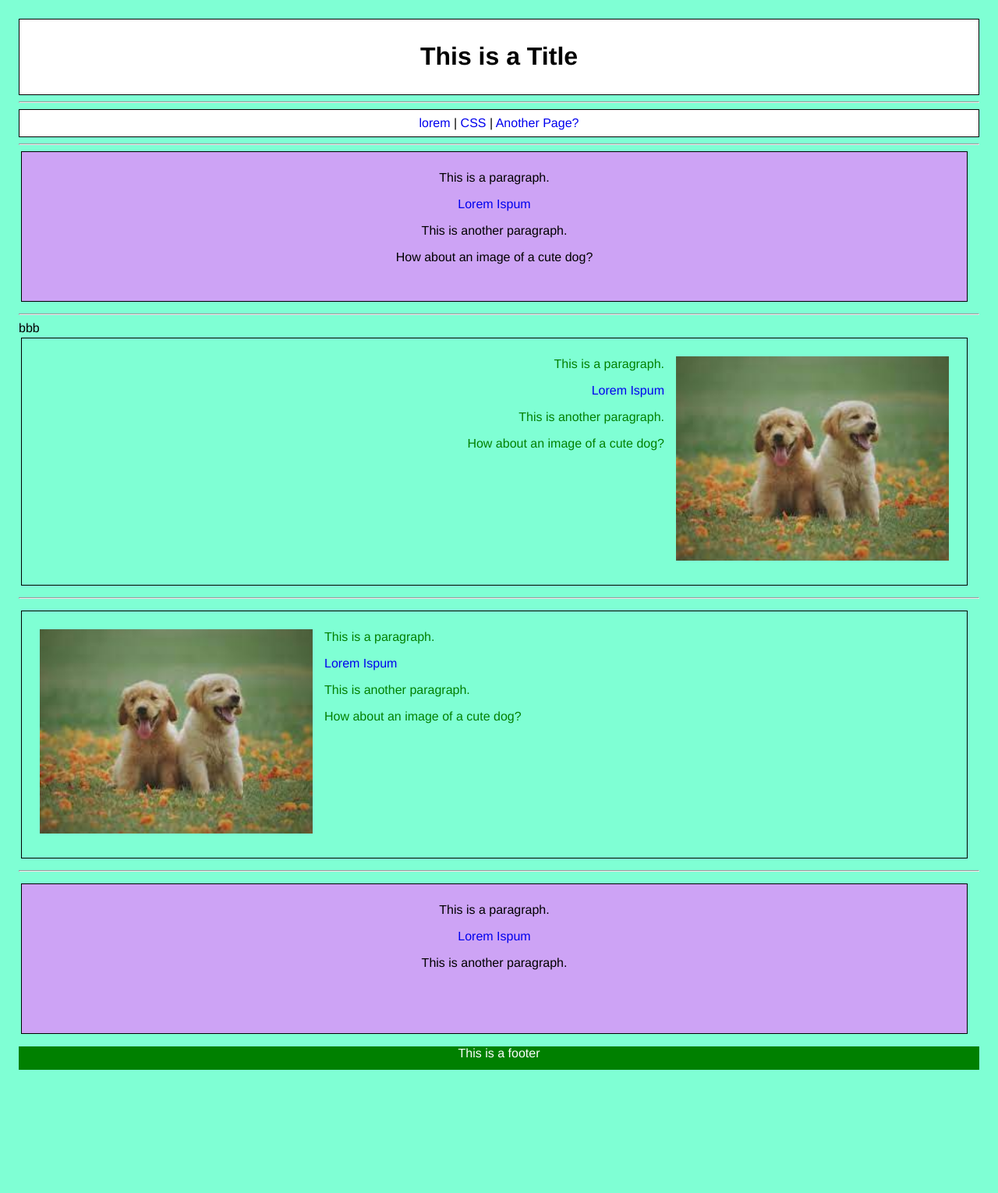
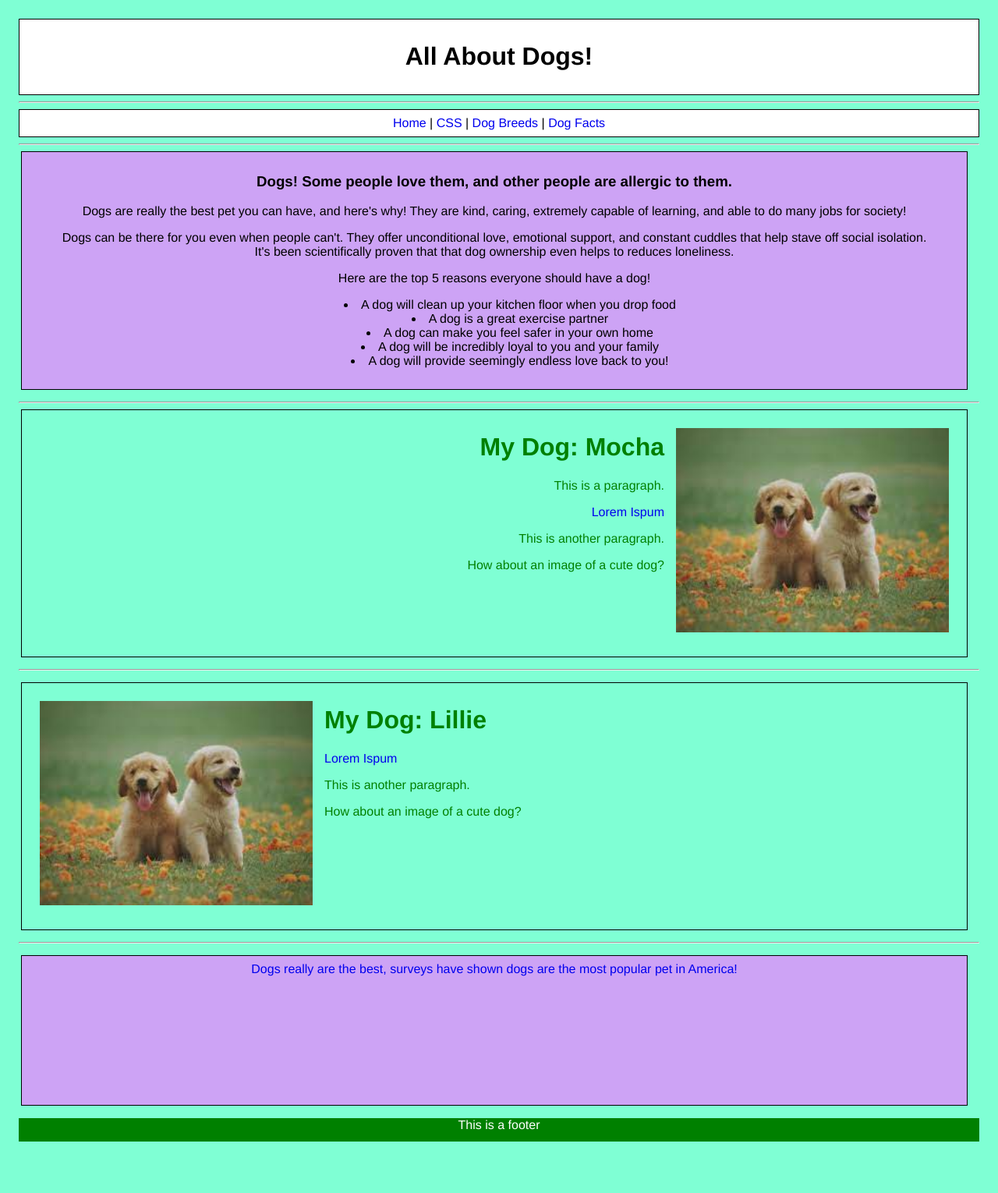
Before and after one commit to EricLindCS/CS112, a PHP site: page /html/index.html in a window 1280 px wide. Shown: the whole page at 78% size. Before the commit the page ends 1372 px from the top, so only its background shows below. Run offline with PHP 8.4, Linux system fonts and the light colour scheme.

Commit message:
whyyyyyyyyyyyyyyyy

```diff
--- a/Week 2/css/homeCSS.css
+++ b/Week 2/css/homeCSS.css
@@ -48,7 +48,7 @@ float: right;
     color:rgb(0, 0, 0);
     padding:.5em;
     text-align:center;
-    height: 175px;
+    height: 288px;
     background-color: rgb(205, 163, 245);
 }
 
@@ -93,3 +93,8 @@ footer {
     padding: 0,0,0,0;
 
 }
+
+ul {
+    text-align: center;
+    list-style-position: inside;
+}
--- a/Week 2/html/index.html
+++ b/Week 2/html/index.html
@@ -3,10 +3,9 @@
 <html>
 
 <head>
-    <title>My Webpage</title>
+<title>Dogs!</title>
 <link rel="stylesheet" href="../css/homeCSS.css">
-    <style>
-        a:link {
+<style> a:link {
       text-decoration: none;
 }
 
@@ -28,30 +27,40 @@
 <body>
 <header>
     <div class="pageTitle">
-            <h1>This is a Title</h1>
+         <h1>All About Dogs!</h1>
     </div>
     <hr>
     <nav>
-            <a href="../html/index.html">lorem</a> |
-            <a href="../css/homeCSS.css">CSS</a> |
-            <a href="../js/myPageTwo">Another Page?</a>
+        <a href="../html/index.html"> Home </a> |
+        <a href="../css/homeCSS.css"> CSS </a> |
+        <a href=".."> Dog Breeds </a> |
+        <a href=".."> Dog Facts </a>
     </nav>
     <hr>
 </header>
 
 <div class="Section0">
-        <p>This is a paragraph.</p>
-        <a href="https://google.com">Lorem Ispum</a>
-        <p>This is another paragraph.</p>
+    <h3>Dogs! Some people love them, and other people are allergic to them. </h3>
+    <p>Dogs are really the best pet you can have, and here's why! They are kind, caring, extremely capable of learning, and able to do many jobs for society!</p>
 
-        <p>How about an image of a cute dog?</p>
+ <p>Dogs can be there for you even when people can't. They offer unconditional love, emotional support, and constant cuddles that help stave off social isolation. <br> It's been scientifically proven that that dog ownership even helps to reduces loneliness.</p>
+
+      <p>Here are the top 5 reasons everyone should have a dog!</p>
+      <ul>
+            <li>A dog will clean up your kitchen floor when you drop food</li>
+            <li>A dog is a great exercise partner</li>
+            <li>A dog can make you feel safer in your own home</li>
+            <li>A dog will be incredibly loyal to you and your family</li>
+            <li>A dog will provide seemingly endless love back to you!</li>
+      </ul>
 
 </div>
 
-    <hr>bbb
+<hr>
 
 <div class="Section1">
-        <img src="../images/index.jpg" alt="An Image" width="350" id="hp" />
+<img src="../images/index.jpg" alt="An Image" width="350" id="hp"/>
+<h1>My Dog: Mocha</h1>
  <p>This is a paragraph.</p>
  <a href="https://google.com">Lorem Ispum</a>
  <p>This is another paragraph.</p>
@@ -63,8 +72,8 @@
 <hr>
 <div class="Section2">
 
-        <img src="../images/index.jpg" alt="An Image" width="350" id="hp2" />
-        <p>This is a paragraph.</p>
+<img src="../images/index.jpg" alt="An Image" width="350" id="hp2"/>
+<h1>My Dog: Lillie</h1>
  <a href="https://google.com">Lorem Ispum</a>
  <p>This is another paragraph.</p>
 
@@ -78,9 +87,8 @@
 
 <div class="Section3">
 
-        <p>This is a paragraph.</p>
-        <a href="https://google.com">Lorem Ispum</a>
-        <p>This is another paragraph.</p>
+      <a href="https://pethelpful.com/pet-ownership/10-Most-Common-Pets-In-The-US">Dogs really are the best, surveys have shown dogs are the most popular pet in America!</a>
+
 
 </div>
 
```
Lines whose indentation alone changed are shown as unchanged.
